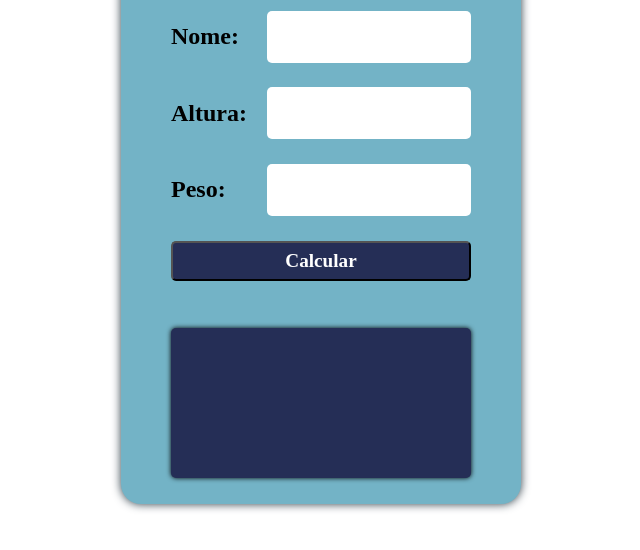
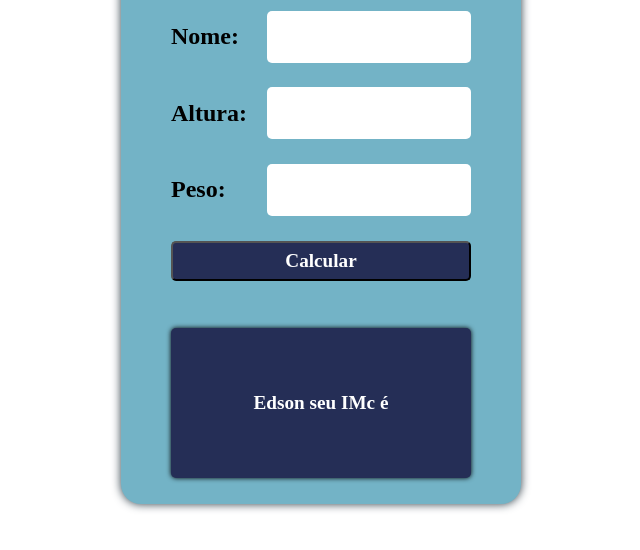
Before and after one commit to EdsonJuni0r/calculadora-imc, a plain HTML site: page index.html in a window 1280 px wide. Shown: the part 204-754 px from the top of the page, without its empty margins (327-967 px from the left). Drawn offline with Linux system fonts and the light colour scheme.

Commit message:
style atualizado

```diff
--- a/index.html
+++ b/index.html
@@ -26,7 +26,7 @@
 
             <button id="calcular">Calcular</button>
 
-            <div class="result" id="resultado"></div>
+            <div class="result" id="resultado">Edson seu IMc é </div>
         </div>
     </main>
 </body>
--- a/style.css
+++ b/style.css
@@ -65,6 +65,8 @@ button{
     display: flex;
     margin-top: 20px;
     align-items: center;
+    text-align: center;
+    justify-content: center;
     width: 300px;
     height: 150px;
     border-radius: 5px;
```
